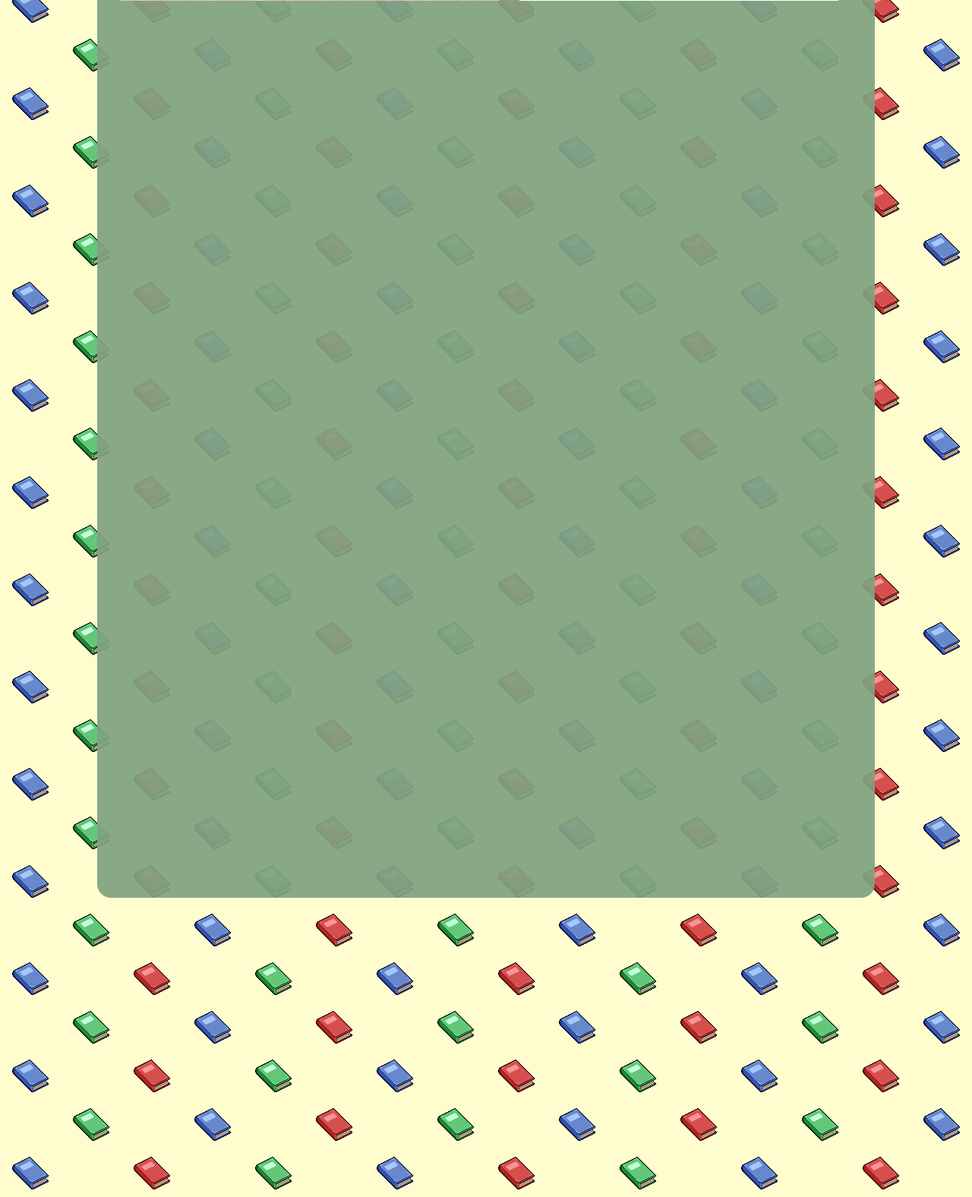
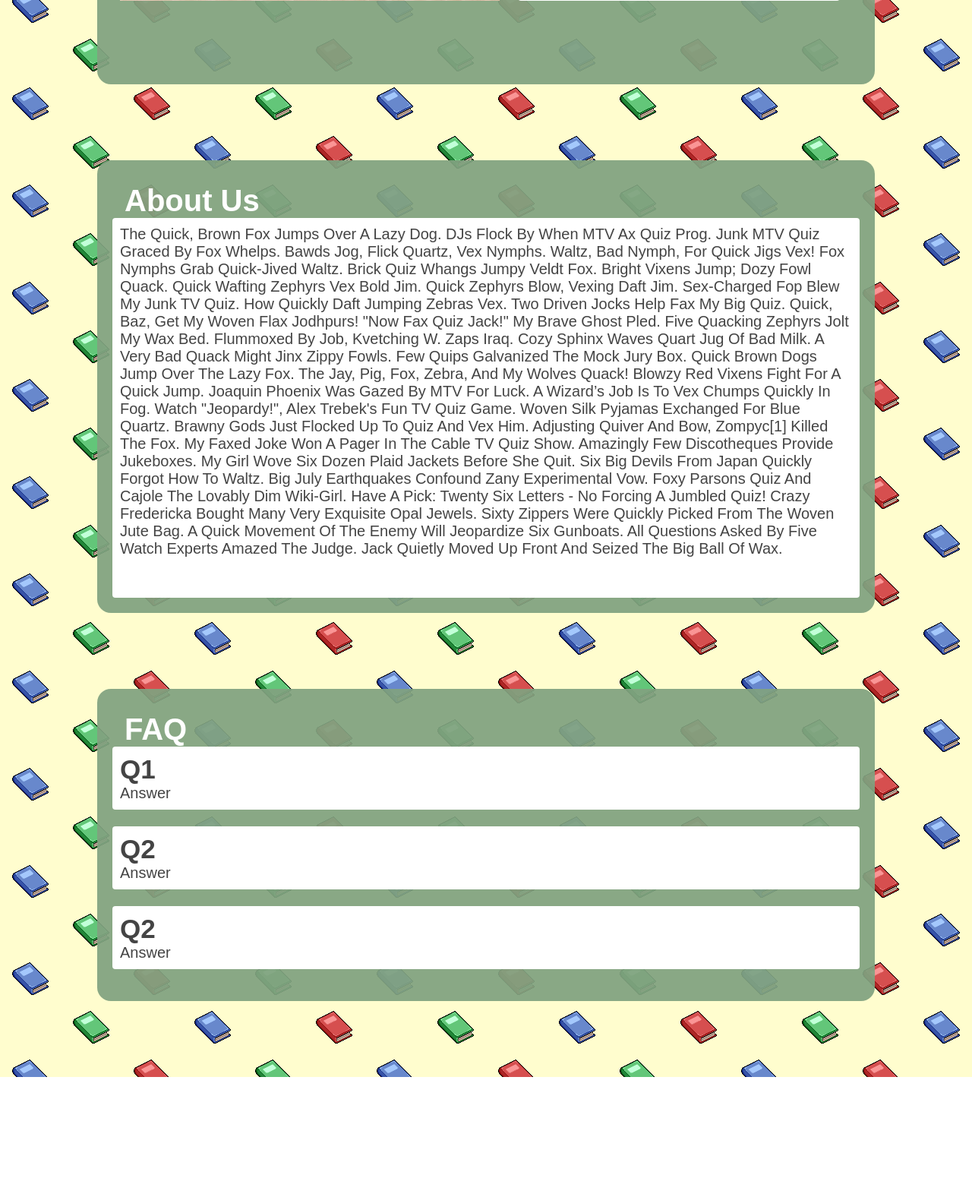
Before and after one commit to Knivlac/OSP-OnlineWeb, a PHP site: page /main.html in a window 1280 px wide. Shown: the part 1424-3000 px from the top of the page at 76% size. After the commit the page ends 2842 px from the top, so only its background shows below. Run offline with PHP 8.4, Linux system fonts and the light colour scheme.

Commit message:
Add files via upload

```diff
--- a/src/main.html
+++ b/src/main.html
@@ -71,6 +71,49 @@
         </div>
     </div>
 </section>
+<!--about us section-->
+<section class="aboutus" id="aboutus">
+    <br>
+    <h1 class="heading">About Us</h1>
+    <div class="amogus">
+        <p>
+            The quick, brown fox jumps over a lazy dog. DJs flock by when MTV ax quiz prog. Junk MTV quiz graced by fox whelps.
+            Bawds jog, flick quartz, vex nymphs. Waltz, bad nymph, for quick jigs vex! Fox nymphs grab quick-jived waltz.
+            Brick quiz whangs jumpy veldt fox. Bright vixens jump; dozy fowl quack. Quick wafting zephyrs vex bold Jim.
+            Quick zephyrs blow, vexing daft Jim. Sex-charged fop blew my junk TV quiz. How quickly daft jumping zebras vex.
+            Two driven jocks help fax my big quiz. Quick, Baz, get my woven flax jodhpurs! "Now fax quiz Jack!" my brave ghost pled.
+            Five quacking zephyrs jolt my wax bed. Flummoxed by job, kvetching W. zaps Iraq. Cozy sphinx waves quart jug of bad milk.
+            A very bad quack might jinx zippy fowls. Few quips galvanized the mock jury box. Quick brown dogs jump over the lazy fox.
+            The jay, pig, fox, zebra, and my wolves quack! Blowzy red vixens fight for a quick jump. Joaquin Phoenix was gazed by MTV for luck.
+            A wizard’s job is to vex chumps quickly in fog. Watch "Jeopardy!", Alex Trebek's fun TV quiz game. Woven silk pyjamas
+            exchanged for blue quartz. Brawny gods just flocked up to quiz and vex him. Adjusting quiver and bow, Zompyc[1] killed the fox.
+            My faxed joke won a pager in the cable TV quiz show. Amazingly few discotheques provide jukeboxes. My girl wove six dozen plaid
+            jackets before she quit. Six big devils from Japan quickly forgot how to waltz. Big July earthquakes confound zany experimental
+            vow. Foxy parsons quiz and cajole the lovably dim wiki-girl. Have a pick: twenty six letters - no forcing a jumbled quiz! Crazy
+            Fredericka bought many very exquisite opal jewels. Sixty zippers were quickly picked from the woven jute bag. A quick movement
+            of the enemy will jeopardize six gunboats. All questions asked by five watch experts amazed the judge. Jack quietly moved up
+            front and seized the big ball of wax.
+        </p>
+    </div>
+</section>
+
+<!--faq section-->
+<section class="FAQ" id="FAQ">
+    <br>
+    <h1 class="heading">FAQ</h1>
+    <div class="que">
+        <h3>Q1</h3>
+        <p>Answer</p>
+    </div><br><br>
+    <div class="que">
+        <h3>Q2</h3>
+        <p>Answer</p>
+    </div><br><br>
+    <div class="que">
+        <h3>Q2</h3>
+        <p>Answer</p>
+    </div><br><br>
+</section>
 
 </body>
 </html>
--- a/src/style.css
+++ b/src/style.css
@@ -116,7 +116,6 @@ html::-webkit-scrollbar-thumb{
 
 body{
     background-image: url(graphic/Sprite-BG.png);
-    height: 300rem;
 }
 
 .home{
@@ -127,6 +126,7 @@ body{
     margin-top: 50px;
     margin-left: 10%;
     margin-right: 10%;
+    margin-bottom: 100px;
     width: 80%;
     height: 80%;
 }
@@ -167,3 +167,62 @@ body{
     margin-left: 1.6rem;
     font-size: 20px;
 }
+
+.aboutus{
+    background: var(--translucent-main);
+    border-radius: 1.8rem;
+    padding: 2rem;
+    color: #fff;
+    margin-top: 50px;
+    margin-left: 10%;
+    margin-right: 10%;
+    margin-bottom: 100px;
+    width: 80%;
+    height: 80%;
+}
+
+.aboutus h1{
+    margin-left: 1.6rem;
+    font-size: 40px;
+}
+
+.aboutus .amogus{
+    background: #fff;
+    border-radius: 0.4rem;
+    padding: 1rem;
+    color: #444;
+    height: 500px;
+    width: 100%;
+    font-size: 20px;
+}
+
+.FAQ{
+    background: var(--translucent-main);
+    border-radius: 1.8rem;
+    padding: 2rem;
+    color: #fff;
+    margin-top: 50px;
+    margin-left: 10%;
+    margin-right: 10%;
+    margin-bottom: 100px;
+    width: 80%;
+    height: 80%;
+}
+
+.FAQ h1{
+    margin-left: 1.6rem;
+    font-size: 40px;
+}
+
+.FAQ .que{
+    background: #fff;
+    border-radius: 0.4rem;
+    padding: 1rem;
+    color: #444;
+    width: 100%;
+    font-size: 30px;
+}
+
+.FAQ .que p{
+    font-size: 20px;
+}
```
